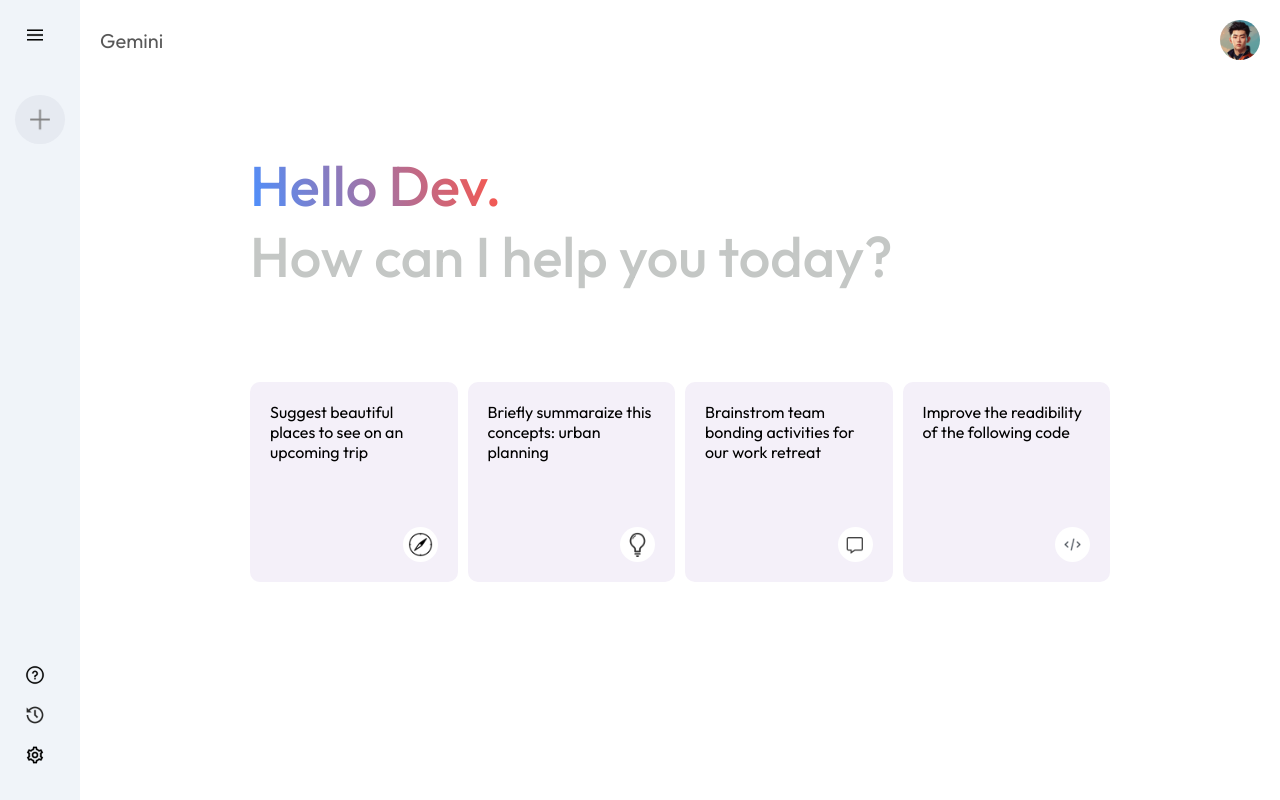
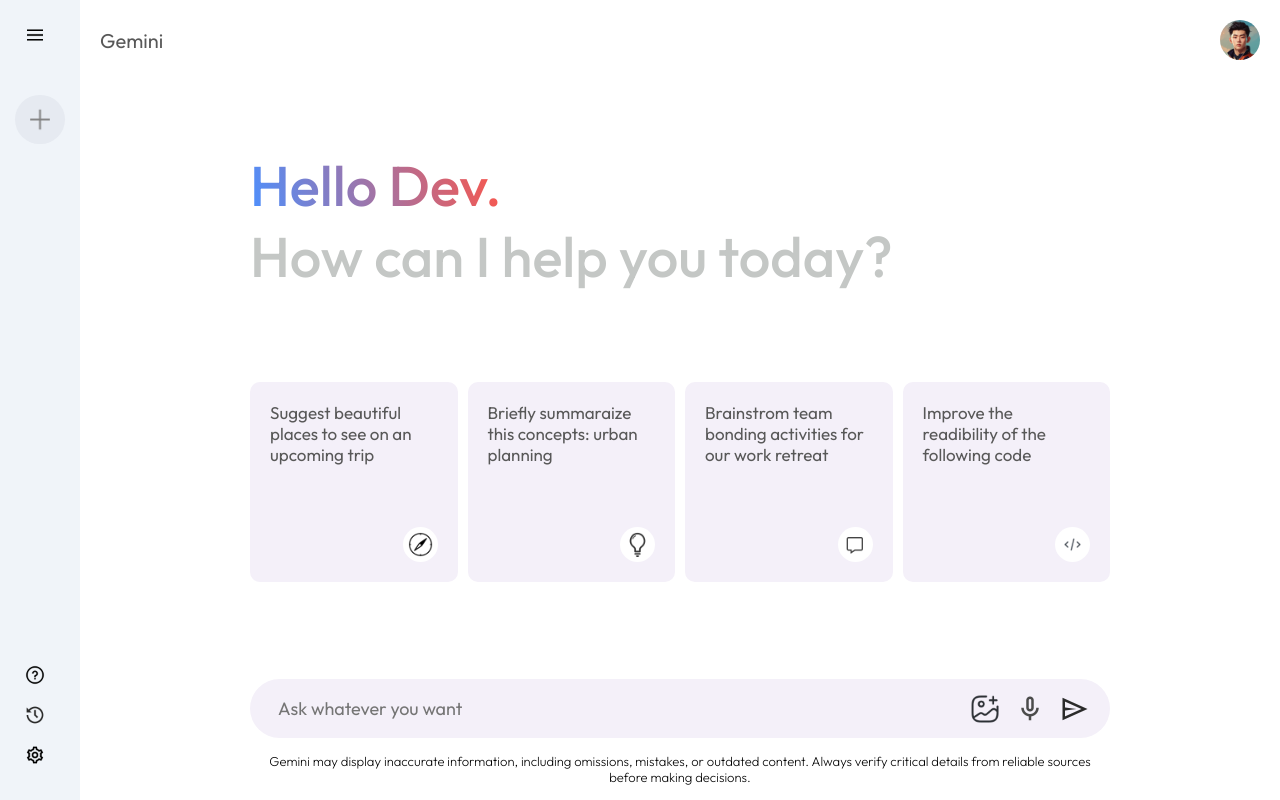
Before and after one commit to OthmanTabeche/Gemini-clone, a React (Vite) app: page / in a window 1280 px wide. Built offline with nearby package versions, Linux system fonts and the light colour scheme.

Commit message:
feat: finished the UI of the page

```diff
--- a/src/components/Main/Main.css
+++ b/src/components/Main/Main.css
@@ -64,3 +64,57 @@
     align-self: flex-end;
 
 }
+
+.main .card p {
+    color: #585858;
+    font-size: 17px;
+}
+
+.main .card:hover {
+    background-color: #e0dbe6;
+}
+
+.main-bottom {
+    position: absolute;
+    bottom: 0;
+    width: 100%;
+    max-width: 900px;
+    padding: 0 20px;
+    margin: auto;
+}
+
+.serch-box {
+    display: flex;
+    align-items: center;
+    justify-content: space-between;
+    gap: 20px;
+    background-color: #f4f0f9;
+    padding: 10px 20px;
+    border-radius: 50px;
+}
+
+.serch-box img {
+    width: 30px;
+}
+
+.serch-box input {
+    flex: 1;
+    background: transparent;
+    font-size: 18px;
+    outline: none;
+    border: none;
+    padding: 8px;
+}
+
+.serch-box div {
+    display: flex;
+    align-items: center;
+    gap: 15px;
+}
+
+.main .bottom-info {
+    font-size: 13px;
+    margin: 15px auto;
+    text-align: center;
+    font-weight: 250;
+}
--- a/src/components/Main/Main.jsx
+++ b/src/components/Main/Main.jsx
@@ -32,6 +32,19 @@
                     <img src={assets.code_icon} alt="compas icon img" />
                 </div>
             </div>
+            <div className="main-bottom">
+                <div className="serch-box">
+                    <input type="text" placeholder='Ask whatever you want'/>
+                    <div>
+                        <img src={assets.gallery_icon} alt="gallery icon img" />
+                        <img src={assets.mic_icon} alt="mic icon img" />
+                        <img src={assets.send_icon} alt="send icon img" />
+                    </div>
+                </div>
+                <p className="bottom-info">
+                    Gemini may display inaccurate information, including omissions, mistakes, or outdated content. Always verify critical details from reliable sources before making decisions.
+                    </p>
+            </div>
         </div>
     </div>
   )
```
